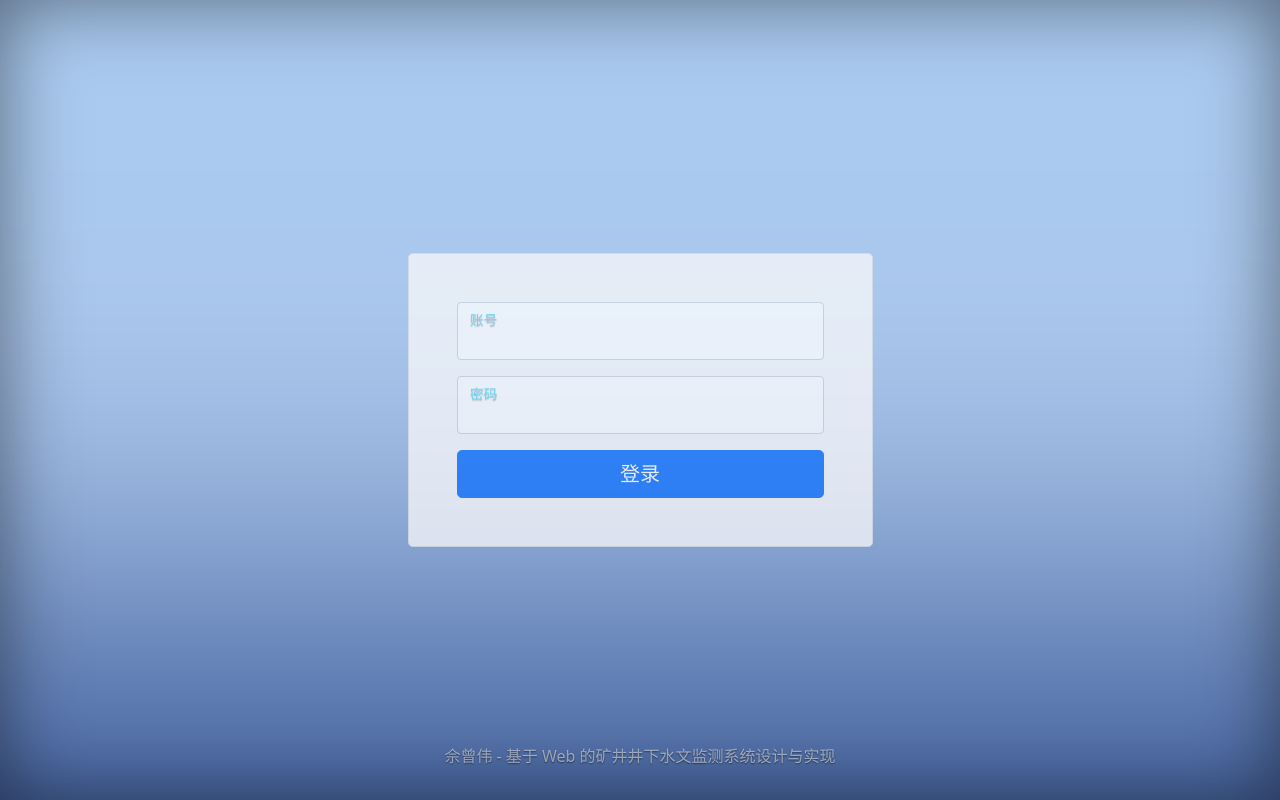
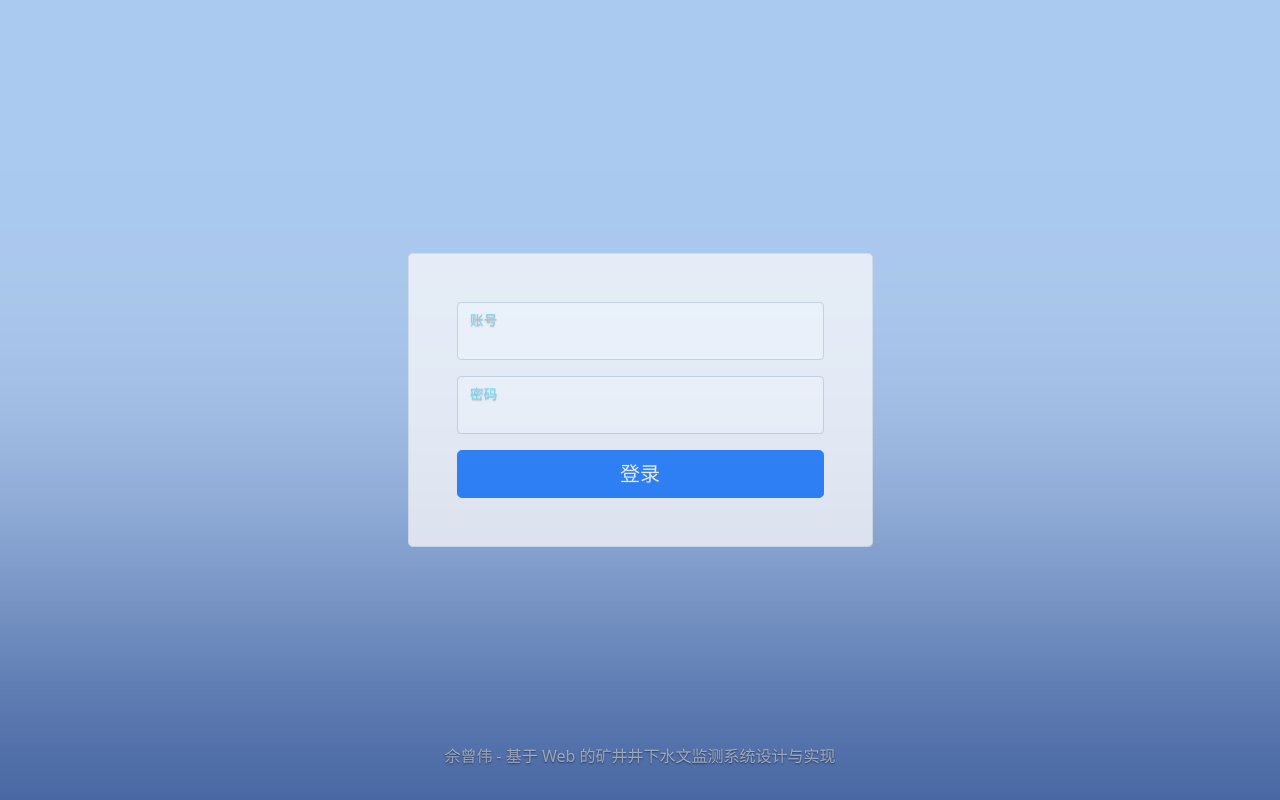
Before and after one commit to Chengche123/water_client, a Vue app: page /#/login in a window 1280 px wide. Built offline with nearby package versions, Linux system fonts and the light colour scheme; no server answers.

Commit message:
fix(template): 去掉 box-shadow

```diff
--- a/public/index_files/cover.css
+++ b/public/index_files/cover.css
@@ -19,7 +19,7 @@
 
 body {
   text-shadow: 0 .05rem .1rem rgba(0, 0, 0, .5);
-  box-shadow: inset 0 0 5rem rgba(0, 0, 0, .5);
+  /* box-shadow: inset 0 0 5rem rgba(0, 0, 0, .5); */
 }
 
 body {
```
